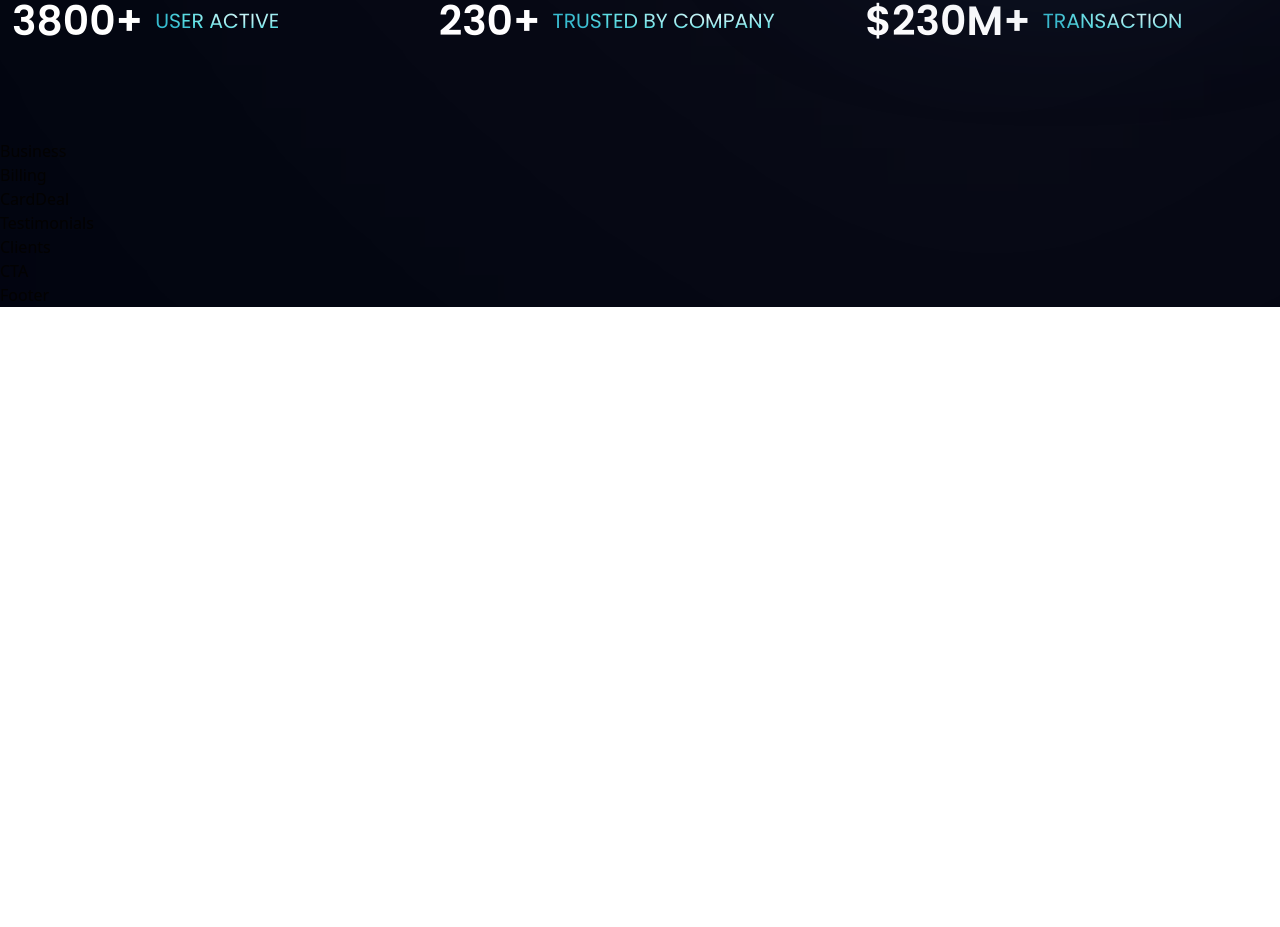
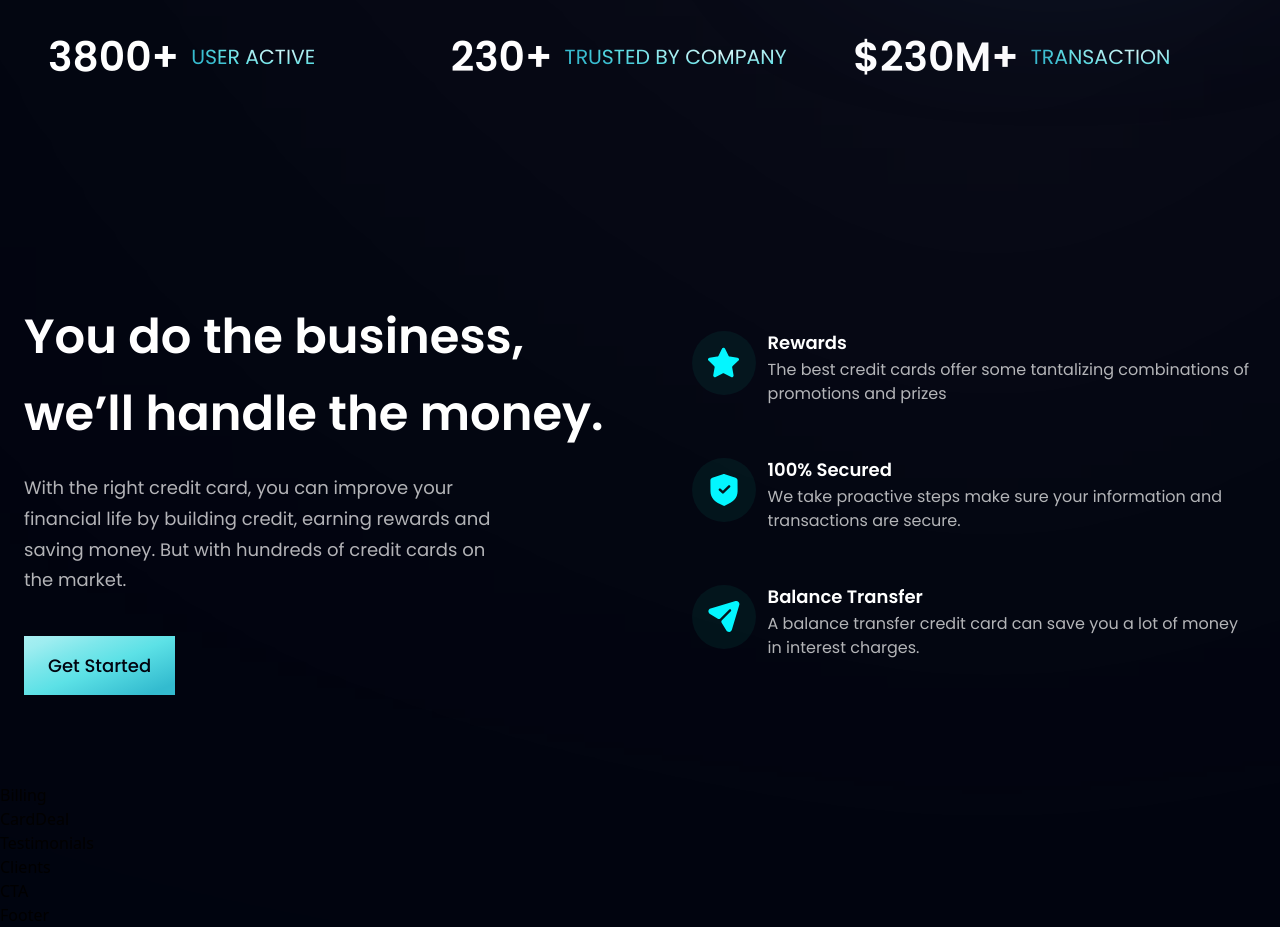
Before and after one commit to akash-kushwaha0/bank-app, a React (Vite) app: page / in a window 1280 px wide. Shown: the part 806-1733 px from the top of the page. Before the commit the page ends 1113 px from the top, so only its background shows below. Built offline with nearby package versions, Linux system fonts and the light colour scheme.

Commit message:
Added Business

```diff
--- a/src/components/Business.jsx
+++ b/src/components/Business.jsx
@@ -1,9 +1,42 @@
-import React from 'react'
+import { features } from '../constants'
+import styles, { layout } from '../style'
+import Button from './Button'
 
-const Business = () => {
-  return (
-    <div>Business</div>
-  )
-}
+const FeatureCard =({icon, title, content, index}) =>(
+  <div className={`flex flex-row p-6 rounded-[20px] ${index !== features.length - 1 } ? "mb-6" : "mb-0" feature-card`}>
+    <div className={`w-[64px] h-[64px] rounded-full ${styles.flexCenter} bg-dimBlue`}>
+      <img src={icon} alt="icon" className="w-[50%] h-[50%] object-contain" />
+    </div>
+    <div className="flex-1 flex flex-col ml-3">
+      <h4 className="font-poppins font-semibold text-white text-[18px] leading-[23px] mb-1">
+        {title}
+      </h4>
+      <p className="font-poppins font-normal text-dimWhite text-[16px] leading-[24px] mb-1">
+        {content}
+      </p>
+    </div>
+  </div>
+)
+
+const Business = () => (
+  <section id="features" className={layout.section}>
+    <div className='{layout.sectionInfo} p-6'>
+      <h2 className={styles.heading2}>
+        You do the business, <br className="sm:block hidden" /> we’ll handle the money.
+      </h2>
+      <p className={`${styles.paragraph} max-w-[470px] mt-5`}>
+        With the right credit card, you can improve your financial life by building credit, earning rewards and saving money. But with hundreds of credit cards on the market.
+      </p>
+       <Button styles="mt-10" />
+    </div>
+
+    <div className={`${layout.sectionImg} flex-col`}>
+      {features.map((feature, index) => (
+        <FeatureCard key={feature.id} {...feature} index={index} />
+      ))}
+    </div>
+  </section>
+)
+
 
 export default Business
--- a/src/components/Button.jsx
+++ b/src/components/Button.jsx
@@ -1,9 +1,10 @@
-import React from 'react'
+import React from "react"
 
-const Button = () => {
-  return (
-    <div>Button</div>
+const Button = ({styles}) =>  (
+    <button type="button" className={`py-4 px-6 bg-blue-gradient font-poppins font-medium text-[18px] text-primary outline-none ${styles}`}>
+      Get Started
+    </button>
   )
-}
+
 
 export default Button
--- a/src/components/Stats.jsx
+++ b/src/components/Stats.jsx
@@ -2,7 +2,7 @@
 import styles from "../style";
 
 const Stats = () => (
-  <section className={`${styles.flexCenter} flex-row flex-wrap sm:mb-20 mb-6`}>
+  <section className={`${styles.flexCenter} flex-row flex-wrap sm:mb-20 mb-6 p-9`}>
     {stats.map((stat) => (
       <div key={stat.id} className={`flex-1 flex justify-start items-center flex-row m-3`} >
         <h4 className="font-poppins font-semibold xs:text-[40.89px] text-[30.89px] xs:leading-[53.16px] leading-[43.16px] text-white">
```
